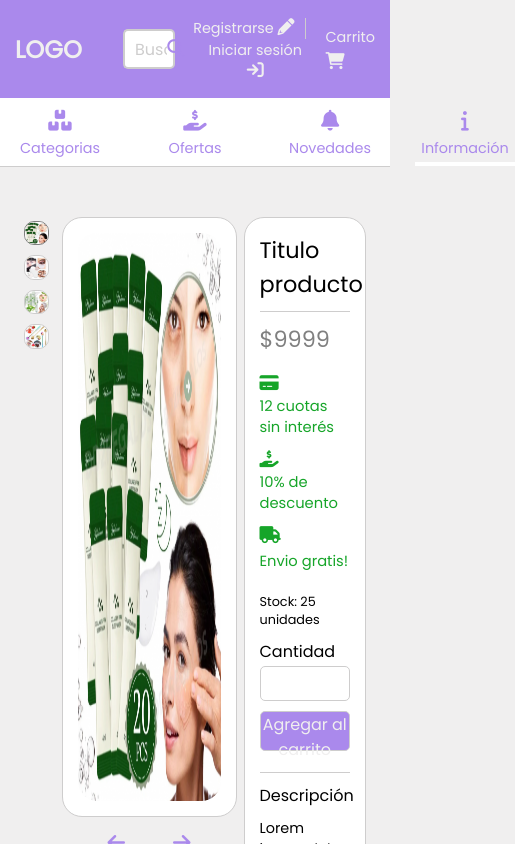
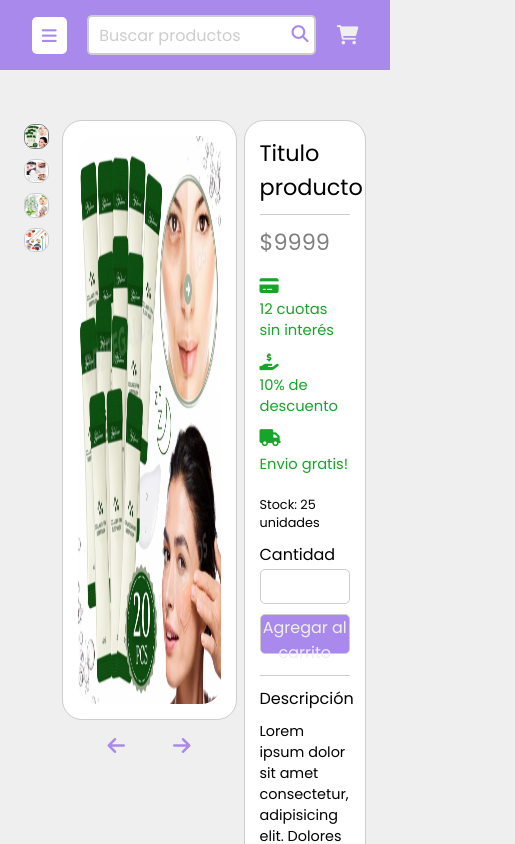
Before and after one commit to lorenzoSanchez97/ShowRoom, a React (Vite) app in the folder ShowRoom-FrontEnd/: page /productDetail in a window 390 px wide. Shown: the top 844 px of the page, 515 px wide, since content can reach past the window. Built offline with nearby package versions, Linux system fonts and the light colour scheme.

Commit message:
Header ya es responsive para todos los tamaños

```diff
--- a/ShowRoom-FrontEnd/src/components/Header/Header.jsx
+++ b/ShowRoom-FrontEnd/src/components/Header/Header.jsx
@@ -26,19 +26,23 @@ function Header() {
                 <img src="/images/Cat.png" alt="" />
             </div>
             <section className="header-top-bar">
-                <div>
+                <div className="logo-container">
                     <h1 id="logo">LOGO</h1>
+                </div>
+                <div className="menu-hamburguesa">
+                    <i className="fa-solid fa-bars"></i>
                 </div>
                 <form className="search-bar" action="" method="GET">
                     <input type="text" placeholder="Buscar productos" />
                     <button><i className="fa fa-search"></i></button>
                 </form>
-                <div>
-                    <button className="sesion registro" href="" onClick={() => handleClickButtons("register")}>Registrarse <i className="fa-solid fa-pencil"></i></button>
+                <div className="user-session-buttons">
+                    <button className="sesion registro" href="" onClick={() => handleClickButtons("register")}>Registrarse <i className="fa-solid fa-user-plus"></i></button>
                     <button className="sesion login" href="" onClick={() => handleClickButtons("login")}>Iniciar sesión <i className="fa-solid fa-arrow-right-to-bracket"></i></button>
                 </div>
                 <div>
                     <a className="carrito" href="/cart">Carrito <i className="fa-solid fa-cart-shopping"></i></a>
+                    <i className="fa-solid fa-cart-shopping responsive-carrito"></i>
                 </div>
             </section>
             <nav className="nav-bar">
@@ -48,7 +52,7 @@ function Header() {
                         <li className="nav-bar-category"><a href="/">Inicio</a></li>
                     </div>
                     <div className="nav-bar-element-container" onMouseEnter={() => handleMouseEnter("e1")} onMouseLeave={() => setMouseEvent(5)}>
-                        <i className="fa-solid fa-boxes-stacked"></i>
+                        <i className="fa-solid fa-list-ul"></i>
                         <li className="nav-bar-category desplegable" ><a href="">Categorias</a></li>
                         <ul className={`lista-desplegable ${mouseEvent === 1 ? "lista-desplegable-mostrar" : ""}`}>
                             <li className="transparent-stripe"></li>
@@ -79,7 +83,7 @@ function Header() {
                     </div>
                 </ul>
             </nav>
-        </header>
+        </header >
     )
 }
 
--- a/ShowRoom-FrontEnd/src/components/Header/header.css
+++ b/ShowRoom-FrontEnd/src/components/Header/header.css
@@ -156,7 +156,7 @@ ul.nav-bar-list {
     top: -20px;
     width: 100%;
     height: 21px;
-  }
+}
 
 .lista-desplegable-mostrar {
     display: block;
@@ -219,6 +219,22 @@ ul.nav-bar-list {
     color: var(--verde);
 }
 
+.menu-hamburguesa {
+    display: none;
+}
+
+.menu-hamburguesa i {
+    padding: 10px;
+    background-color: white;
+    color: var(--verde);
+    border-radius: 5px;
+}
+
+.responsive-carrito {
+    display: none;
+    font-size: 1.2rem;
+}
+
 @keyframes list-animation {
     from {
         opacity: 0;
@@ -235,10 +251,26 @@ ul.nav-bar-list {
     }
 }
 
-@media (width < 901px) {
+@media (width < 950px) {
     .search-bar {
         width: 30%;
     }
+}
+
+@media (width < 875px) {
+    .sesion,
+    .carrito {
+        font-size: 0.9rem;
+    }
+
+    .nav-bar-category a {
+        font-size: 0.9rem;
+    }
+
+    .search-bar {
+        width: 26%;
+    }
+}
 
 @media (width < 769px) {
     #logo {
@@ -253,5 +285,39 @@ ul.nav-bar-list {
     .nav-bar-category a {
         font-size: 0.9rem;
     }
+
+    .user-session-buttons {
+        display: none;
+    }
+
+    .nav-bar {
+        display: none;
+    }
+
+    .menu-hamburguesa {
+        display: block;
+    }
+
+    .search-bar {
+        width: 50%;
+    }
+
+    .responsive-carrito {
+        display: block;
+    }
+
+    .carrito {
+        display: none;
+    }
+
+    @media (width < 505px) {
+        .logo-container {
+            display: none;
+        }
+
+        .search-bar {
+            width: 65%;
+        }
+    }
+
 }
-}
```
